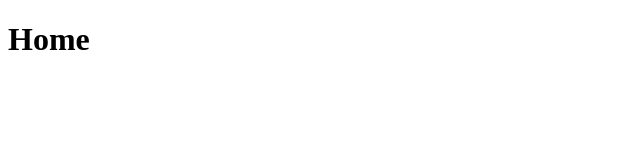
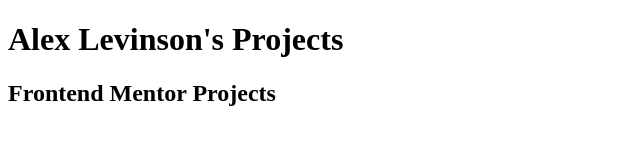
Before and after one commit to alcl00/alcl00.github.io, a plain HTML site: page index.html in a window 1280 px wide. Shown: the whole page, without its empty margins (0-640 px from the left). Drawn offline with Linux system fonts and the light colour scheme.

Commit message:
Update index.html

```diff
--- a/index.html
+++ b/index.html
@@ -5,6 +5,7 @@
     <title>Alex's Project Page</title>
   </head>
   <body>
-    <h1>Home</h1>
+    <h1> Alex Levinson's Projects</h1>
+    <h2>Frontend Mentor Projects</h2>
   </body>
 </html>
```
